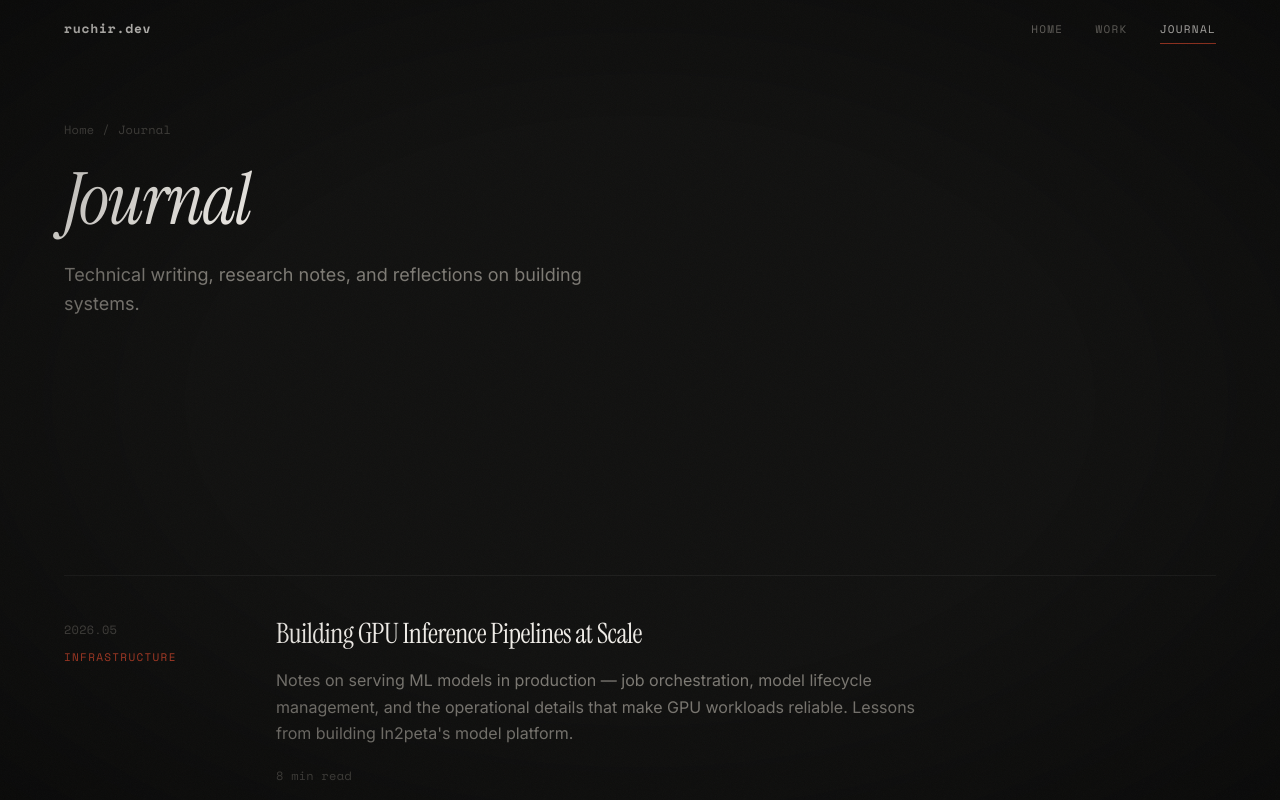
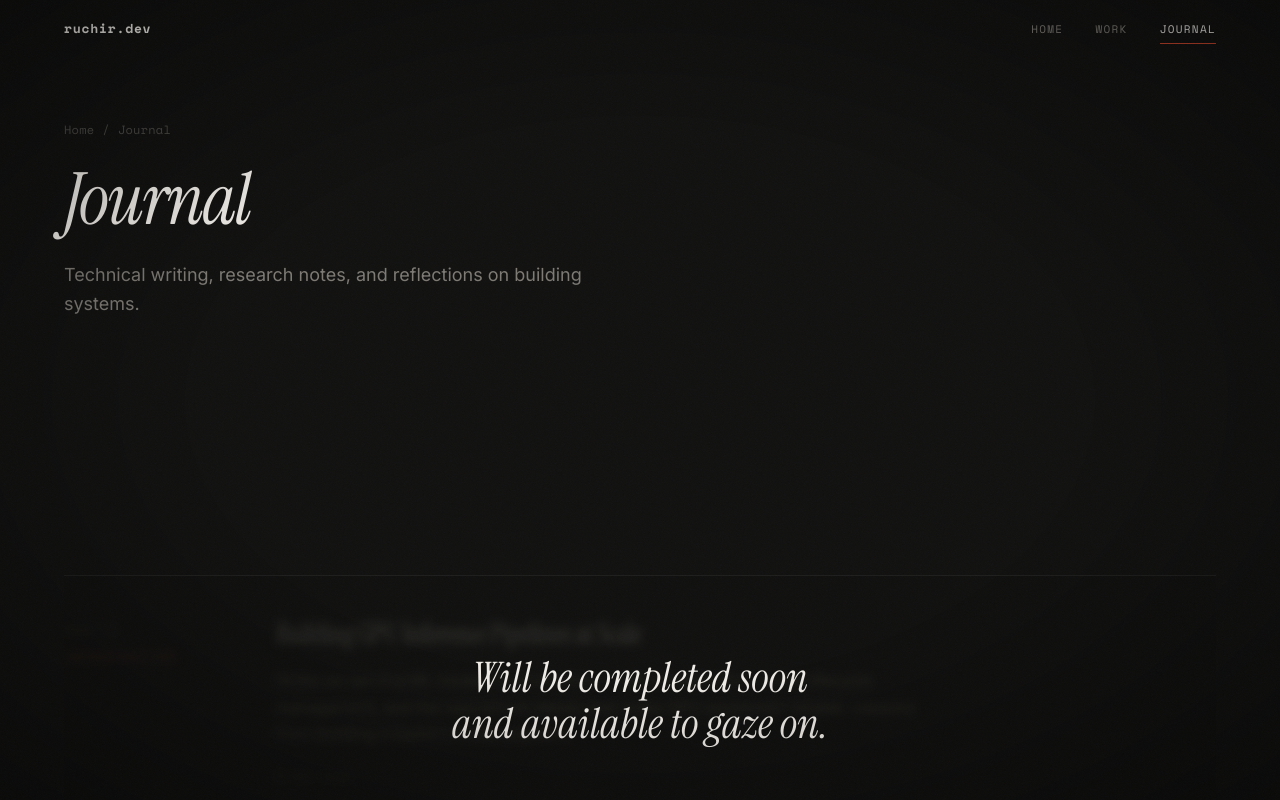
Before and after one commit to ruxir-ig/ruxir-ig, an Astro site: page /journal in a window 1280 px wide. Both pictures are taken after a click on the button 640 px from the left and 701 px from the top of the page. Shown: the top 800 px of the page. Built offline with nearby package versions, Linux system fonts and the light colour scheme; Astro itself is replaced by a stand-in of ours.

Commit message:
Add unavailable state with shake animation to journal entries
- Add click/keyboard interaction that shows 'coming soon' overlay
- Implement shake animation with blur effect on trigger
- Add accessibility: tabindex, role, aria-label for keyboard navigation
- Refactor CSS to use wrapper div for entry content layout

```diff
--- a/src/pages/journal.astro
+++ b/src/pages/journal.astro
@@ -54,7 +54,15 @@ const entries = [
     <div class="container">
       <div class="journal-entries">
         {entries.map((entry, i) => (
-          <article class="journal-entry" data-reveal style={`--stagger: ${i + 1}`}>
+          <article
+            class="journal-entry"
+            data-reveal
+            tabindex="0"
+            role="button"
+            aria-label={`${entry.title}. Entry will be completed soon.`}
+            style={`--stagger: ${i + 1}`}
+          >
+            <div class="entry-inner">
               <div class="entry-meta">
                 <span class="entry-date">{entry.date}</span>
                 <span class="entry-category">{entry.category}</span>
@@ -66,6 +74,10 @@ const entries = [
                   <span class="entry-readtime">{entry.readTime} read</span>
                   <span class="entry-link">Read Entry →</span>
                 </div>
+              </div>
+            </div>
+            <div class="entry-unavailable" aria-hidden="true">
+              <span>Will be completed soon and available to gaze on.</span>
             </div>
           </article>
         ))}
@@ -80,6 +92,30 @@ const entries = [
 
 </Base>
 
+<script>
+  const unavailableEntries = document.querySelectorAll('.journal-entry');
+
+  unavailableEntries.forEach((entry) => {
+    let timer: number | undefined;
+
+    const showUnavailable = () => {
+      window.clearTimeout(timer);
+      entry.classList.remove('is-unavailable');
+      void (entry as HTMLElement).offsetWidth;
+      entry.classList.add('is-unavailable');
+      timer = window.setTimeout(() => {
+        entry.classList.remove('is-unavailable');
+      }, 3200);
+    };
+
+    entry.addEventListener('click', showUnavailable);
+    entry.addEventListener('keydown', (event) => {
+      if (event.key !== 'Enter' && event.key !== ' ') return;
+      event.preventDefault();
+      showUnavailable();
+    });
+  });
+</script>
 
 <style>
   .page-header {
@@ -121,13 +157,24 @@ const entries = [
   }
 
   .journal-entry {
-    display: grid;
-    grid-template-columns: 180px 1fr;
-    gap: var(--space-8);
+    position: relative;
     padding: var(--space-10) 0;
     border-bottom: 1px solid var(--border-subtle);
     transition: background 0.3s ease;
     cursor: pointer;
+    overflow: hidden;
+  }
+
+  .journal-entry:focus-visible {
+    outline: 1px solid var(--accent-cold);
+    outline-offset: -1px;
+  }
+
+  .entry-inner {
+    display: grid;
+    grid-template-columns: 180px 1fr;
+    gap: var(--space-8);
+    transition: filter 0.24s ease, opacity 0.24s ease;
   }
 
   .journal-entry:first-child {
@@ -216,6 +263,55 @@ const entries = [
     transform: translateX(0);
   }
 
+  .entry-unavailable {
+    position: absolute;
+    inset: 0;
+    display: grid;
+    place-items: center;
+    padding: var(--space-6);
+    background: rgba(17, 17, 16, 0.48);
+    opacity: 0;
+    pointer-events: none;
+    transition: opacity 0.2s ease;
+  }
+
+  .entry-unavailable span {
+    max-width: min(520px, 90%);
+    font-family: var(--font-display);
+    font-size: clamp(24px, 4vw, 42px);
+    font-style: italic;
+    line-height: 1.1;
+    color: var(--text-primary);
+    text-align: center;
+    text-wrap: balance;
+  }
+
+  .journal-entry.is-unavailable {
+    animation: unavailable-shake 0.34s linear;
+  }
+
+  .journal-entry.is-unavailable .entry-inner {
+    filter: blur(5px);
+    opacity: 0.34;
+  }
+
+  .journal-entry.is-unavailable .entry-unavailable {
+    opacity: 1;
+    transition-delay: 0.18s;
+  }
+
+  @keyframes unavailable-shake {
+    0% { transform: translateX(0); }
+    12% { transform: translateX(-12px); }
+    24% { transform: translateX(11px); }
+    36% { transform: translateX(-9px); }
+    48% { transform: translateX(8px); }
+    60% { transform: translateX(-6px); }
+    72% { transform: translateX(5px); }
+    84% { transform: translateX(-3px); }
+    100% { transform: translateX(0); }
+  }
+
 
   /* ─── END STATE ─── */
   .journal-end {
@@ -245,9 +341,11 @@ const entries = [
   @media (max-width: 768px) {
     .page-header { padding-top: 100px; }
     .journal-entry {
+      padding: var(--space-7) 0;
+    }
+    .entry-inner {
       grid-template-columns: 1fr;
       gap: var(--space-3);
-      padding: var(--space-7) 0;
     }
     .entry-meta {
       flex-direction: row;
```
Lines whose indentation alone changed are shown as unchanged.
